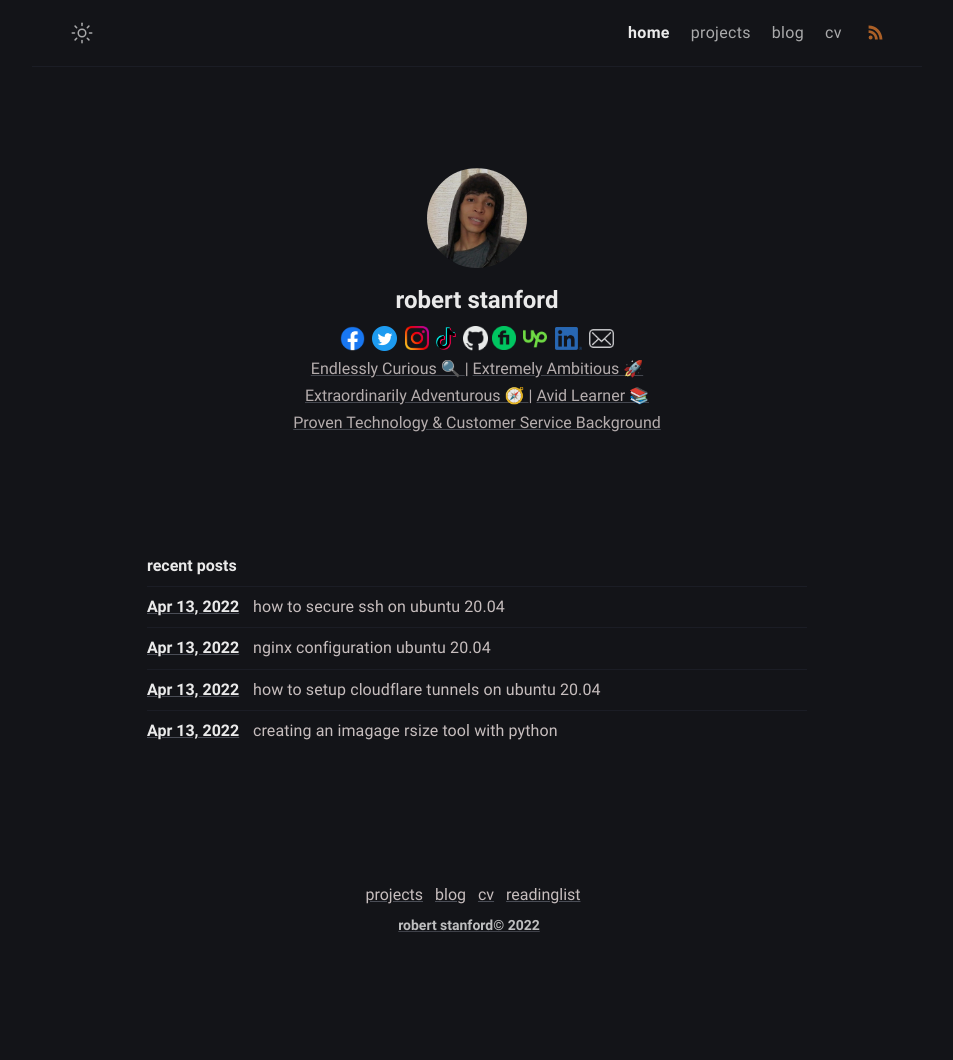
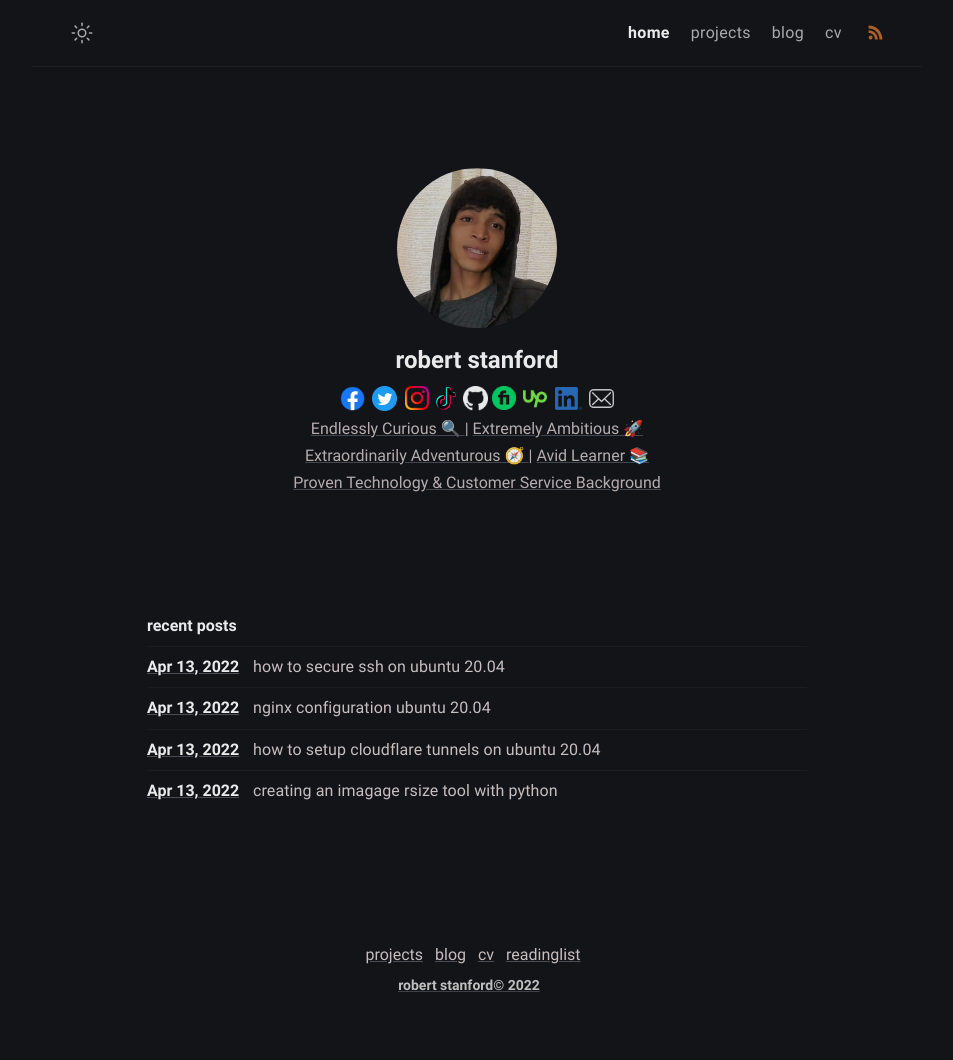
Before and after one commit to shmor3/personal-site, a Jekyll site: the page built from index.md, in a window 1280 px wide. Shown: the whole page, without its empty margins (163-1116 px from the left). Built offline with Jekyll 4.4.1, drawn with Linux system fonts in a browser that asks for light colours; before the commit the page ends 1000 px from its top, so only the background shows below that.

Commit message:
style updates

```diff
--- a/_sass/klise/_layout.scss
+++ b/_sass/klise/_layout.scss
@@ -190,8 +190,7 @@
   }
 
   .author-avatar {
-    width: 100px;
-    height: 100px;
+    height: 10rem !important;
     border-radius: 100%;
     user-select: none;
     background-color: $black;
```
Also changed, not shown: 4 other files.
